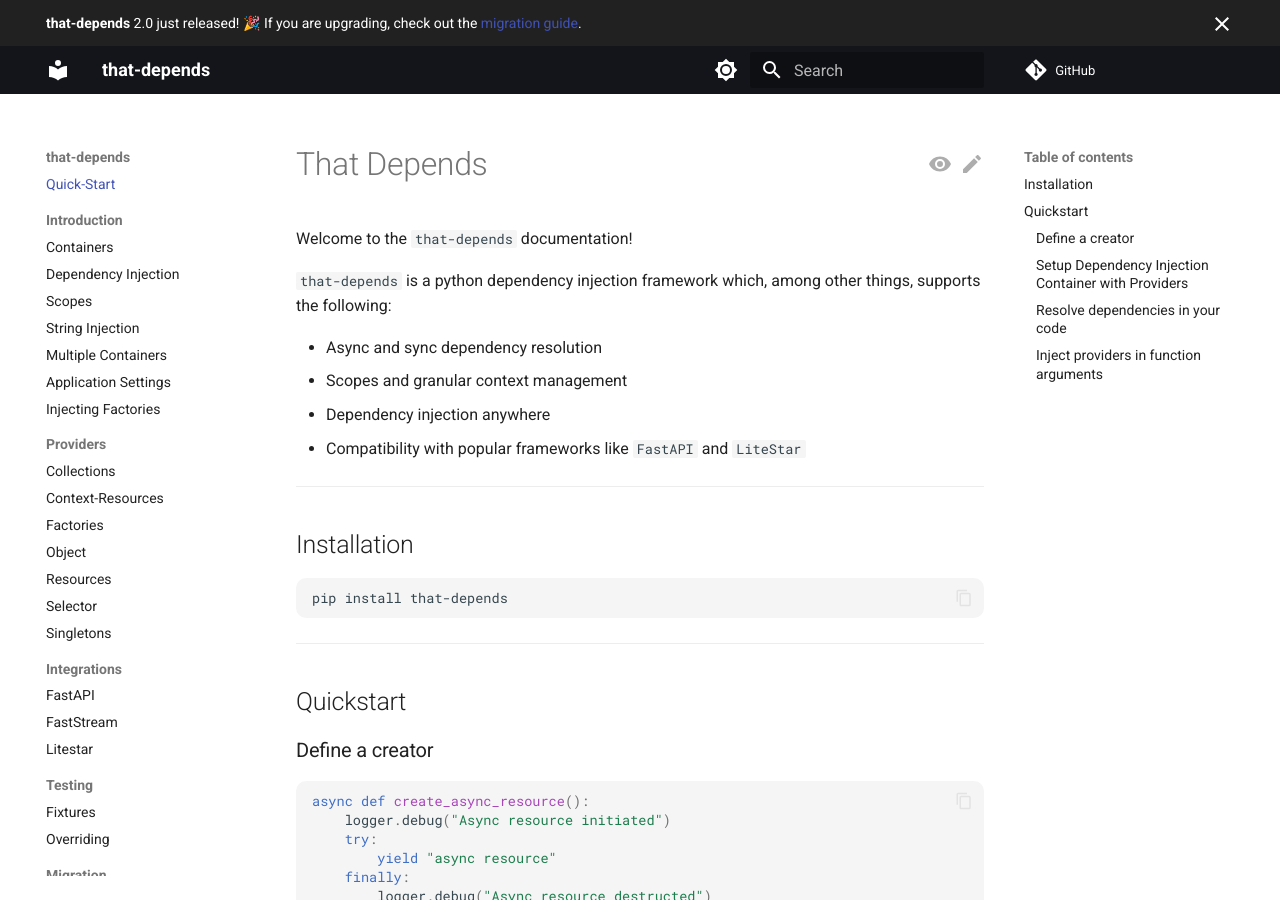
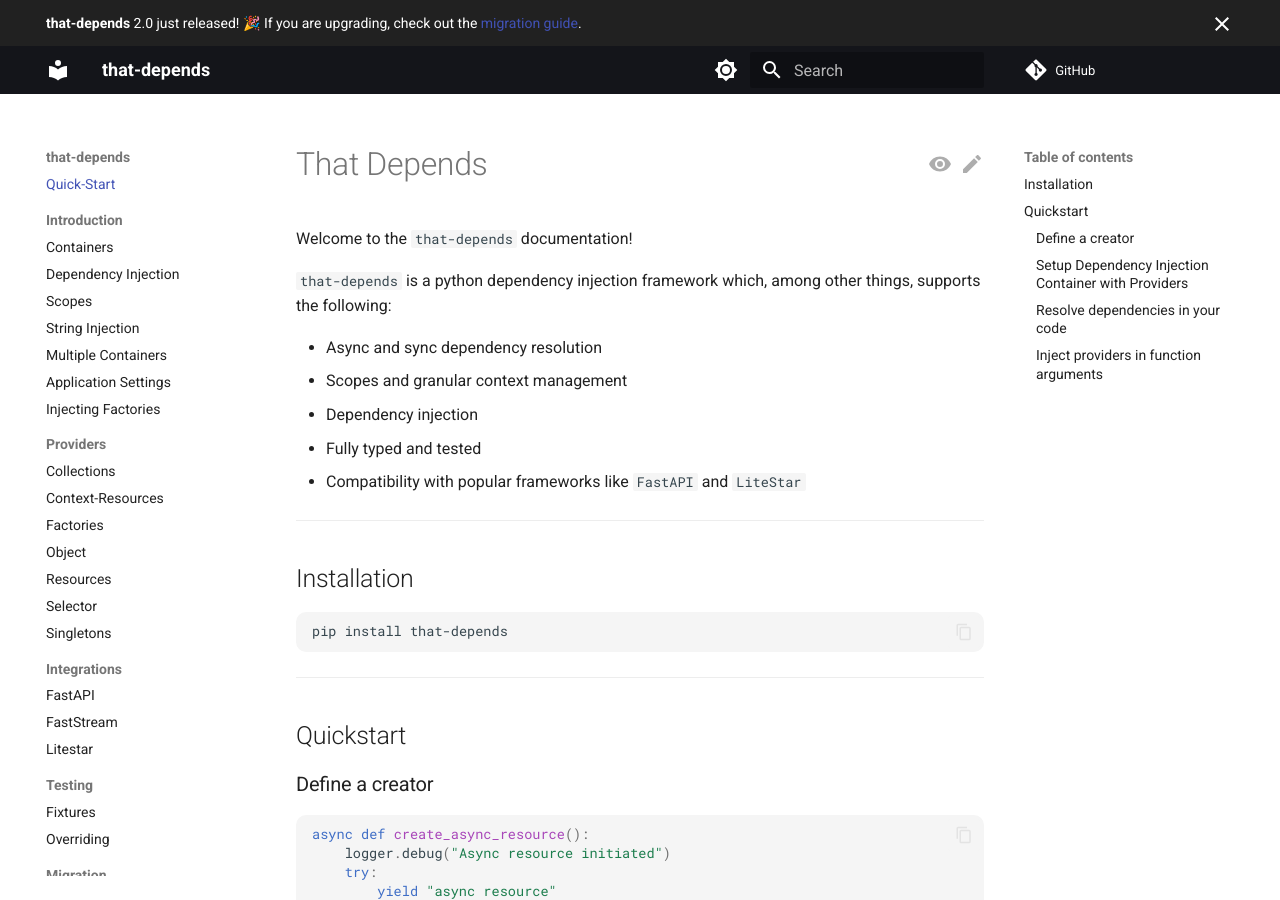
Before and after one commit to modern-python/that-depends, an MkDocs documentation site: the page built from docs/index.md, in a window 1280 px wide and 900 px high. Built offline with MkDocs 1.6.1 and Material for MkDocs 9.7.7, drawn with Linux system fonts in a browser that asks for light colours; comment, search, counter and statistics services are not loaded.

Commit message:
Updated introduction documentation.

```diff
--- a/docs/index.md
+++ b/docs/index.md
@@ -7,7 +7,8 @@ supports the following:
 
 - Async and sync dependency resolution
 - Scopes and granular context management
-- Dependency injection anywhere
+- Dependency injection
+- Fully typed and tested
 - Compatibility with popular frameworks like `FastAPI` and `LiteStar`
 
 ---
```
